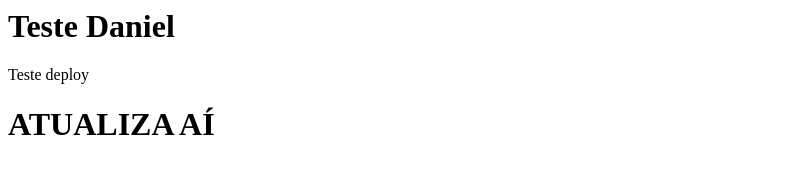
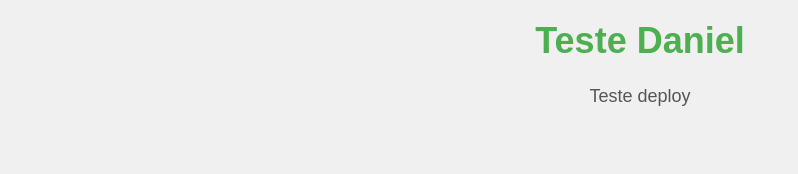
Before and after one commit to cVidalSP/RepoTesteDanielSite, a plain HTML site: page index.html in a window 1280 px wide. Shown: the whole page, without its empty margins (0-798 px from the left). Drawn offline with Linux system fonts and the light colour scheme.

Commit message:
Update index.html

```diff
--- a/index.html
+++ b/index.html
@@ -1,7 +1,28 @@
 <html>
+<head>
+    <style>
+        body {
+            font-family: Arial, sans-serif;
+            background-color: #f0f0f0;
+            margin: 0;
+            padding: 20px;
+        }
+
+        h1 {
+            color: #4CAF50;
+            text-align: center;
+            font-size: 36px;
+        }
+
+        p {
+            color: #555555;
+            font-size: 18px;
+            text-align: center;
+        }
+    </style>
+</head>
 <body>
-<h1>Teste Daniel</h1>
-<p>Teste deploy</p>
-<h1>ATUALIZA AÍ</h1>
+    <h1>Teste Daniel</h1>
+    <p>Teste deploy</p>
 </body>
 </html>
```
